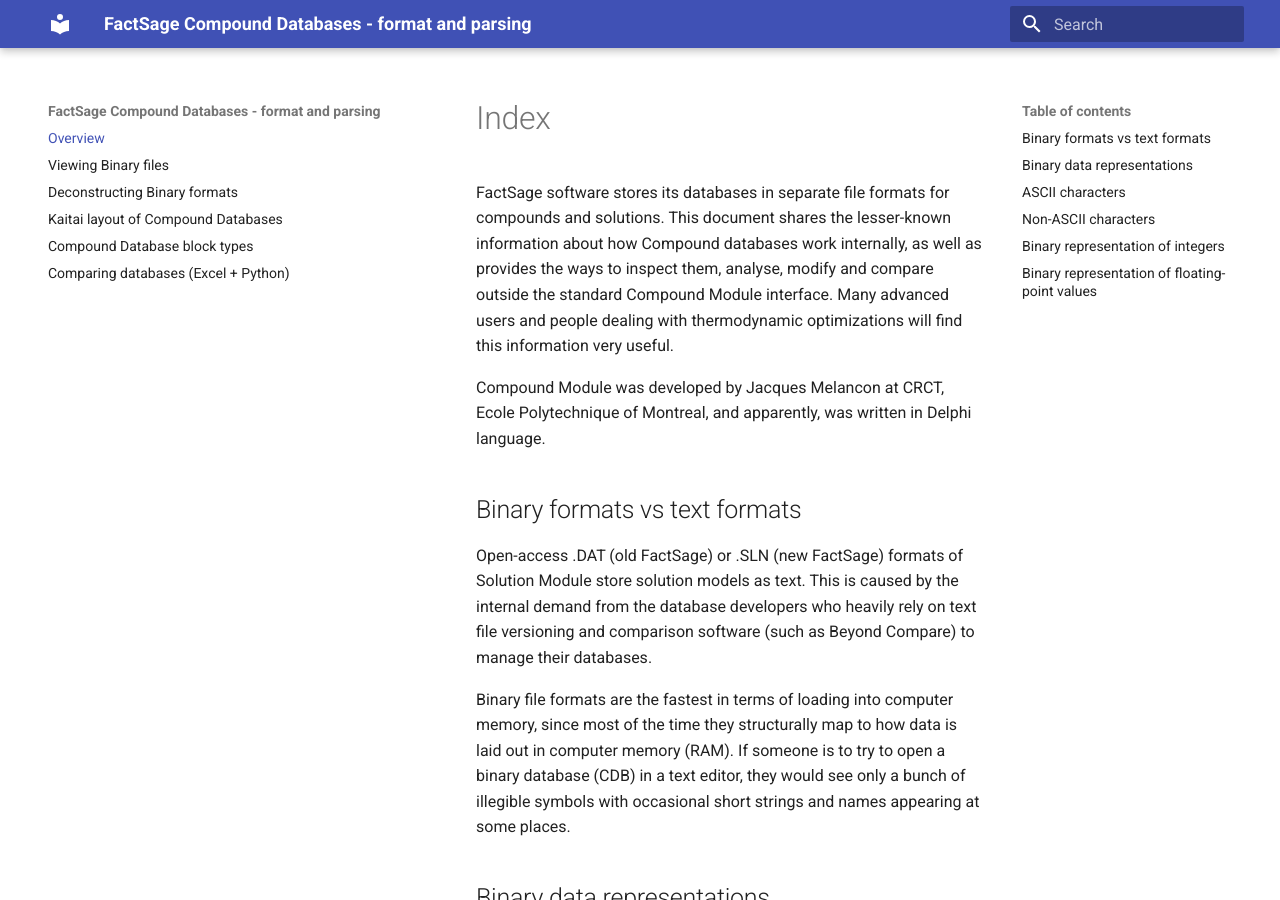
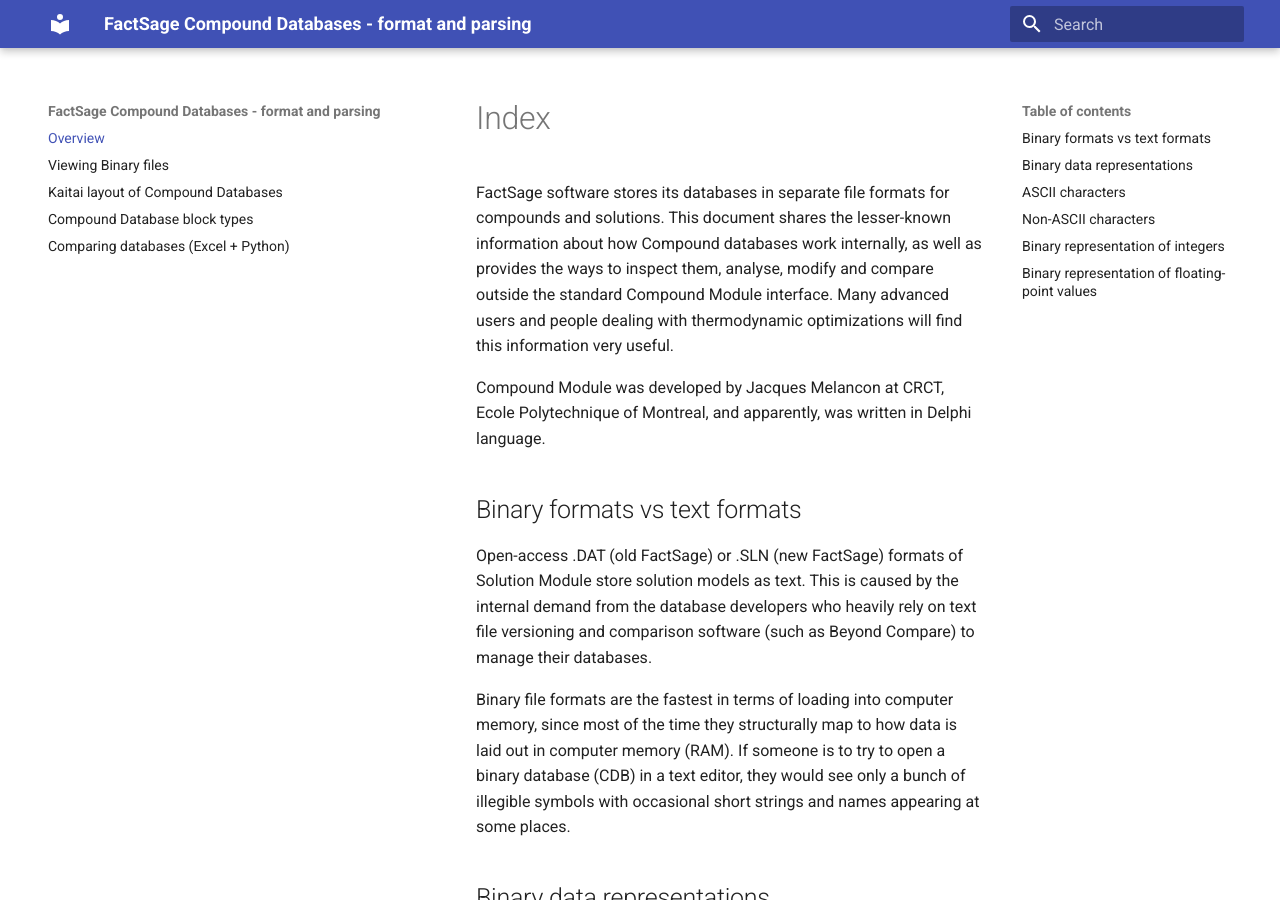
Before and after one commit to evnekdev/factsage-compound-docs, an MkDocs documentation site: the page built from docs/index.md, in a window 1280 px wide and 900 px high. Built offline with MkDocs 1.6.1 and Material for MkDocs 9.7.7, drawn with Linux system fonts in a browser that asks for light colours.

Commit message:
Update mkdocs.yml

```diff
--- a/mkdocs.yml
+++ b/mkdocs.yml
@@ -15,7 +15,6 @@
 nav:
   - Overview : index.md
   - Viewing Binary files : binary-viewing.md
-  - Deconstructing Binary formats : binary-deconstruction.md
   - Kaitai layout of Compound Databases : kaitai.md
   - Compound Database block types : block-types.md
   - Comparing databases (Excel + Python) : database-compare.md
```
